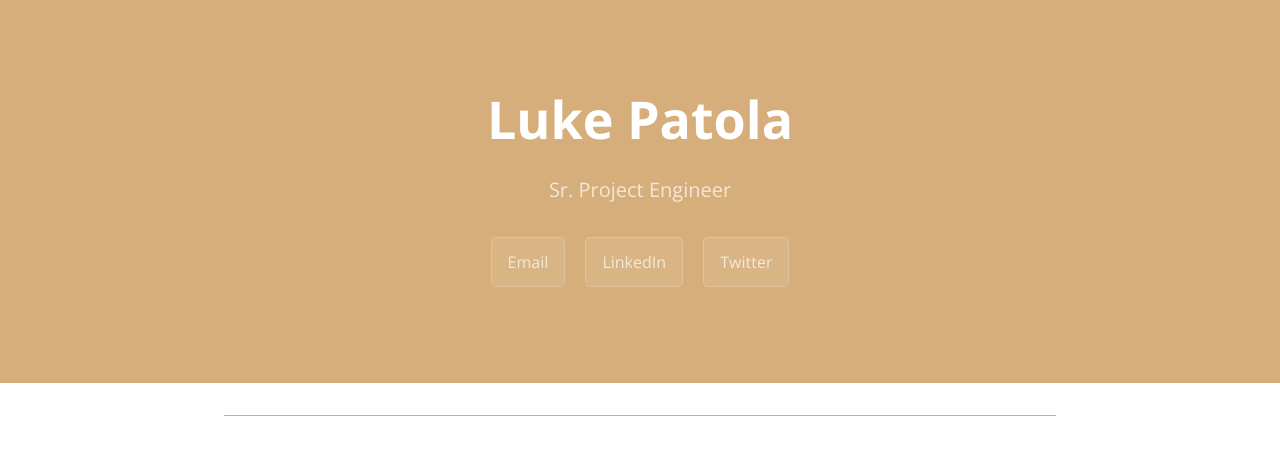
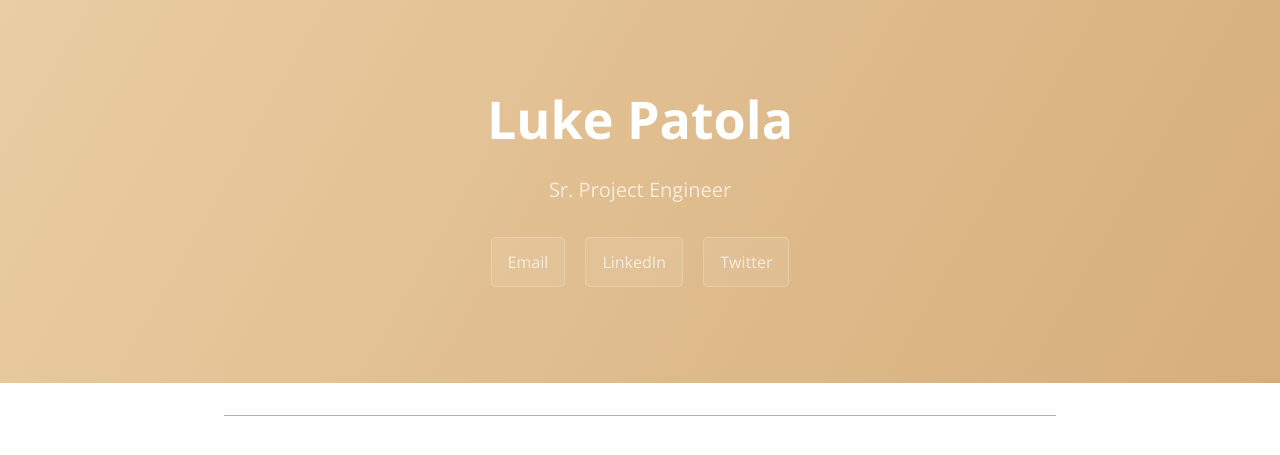
Before and after one commit to lukepatola/lukepatola.com, a Jekyll site: the page built from README.md, in a window 1280 px wide. Shown: the top 455 px of the page. Built offline with Jekyll 4.4.1, drawn with Linux system fonts in a browser that asks for light colours; our own code applies the rules of GitHub Pages for plain Markdown files.

Commit message:
Update variables.scss

```diff
--- a/_sass/variables.scss
+++ b/_sass/variables.scss
@@ -5,7 +5,7 @@ $medium-breakpoint: 42em !default;
 // Headers
 $header-heading-color: #fff !default;
 $header-bg-color: #d6ae7b !default;
-$header-bg-color-secondary: #d6ae7b !default;
+$header-bg-color-secondary: #eacda3 !default;
 
 // Text
 $section-headings-color: #159957 !default;
```
